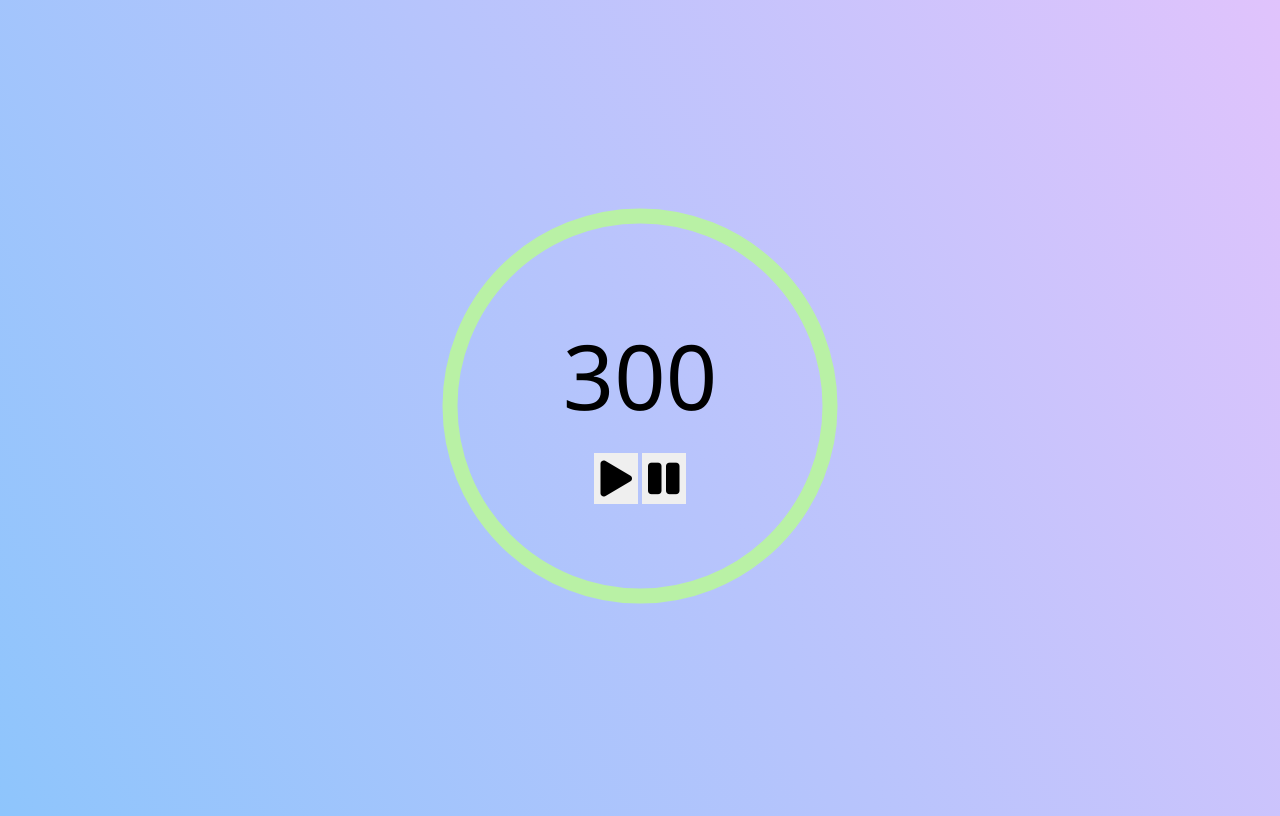
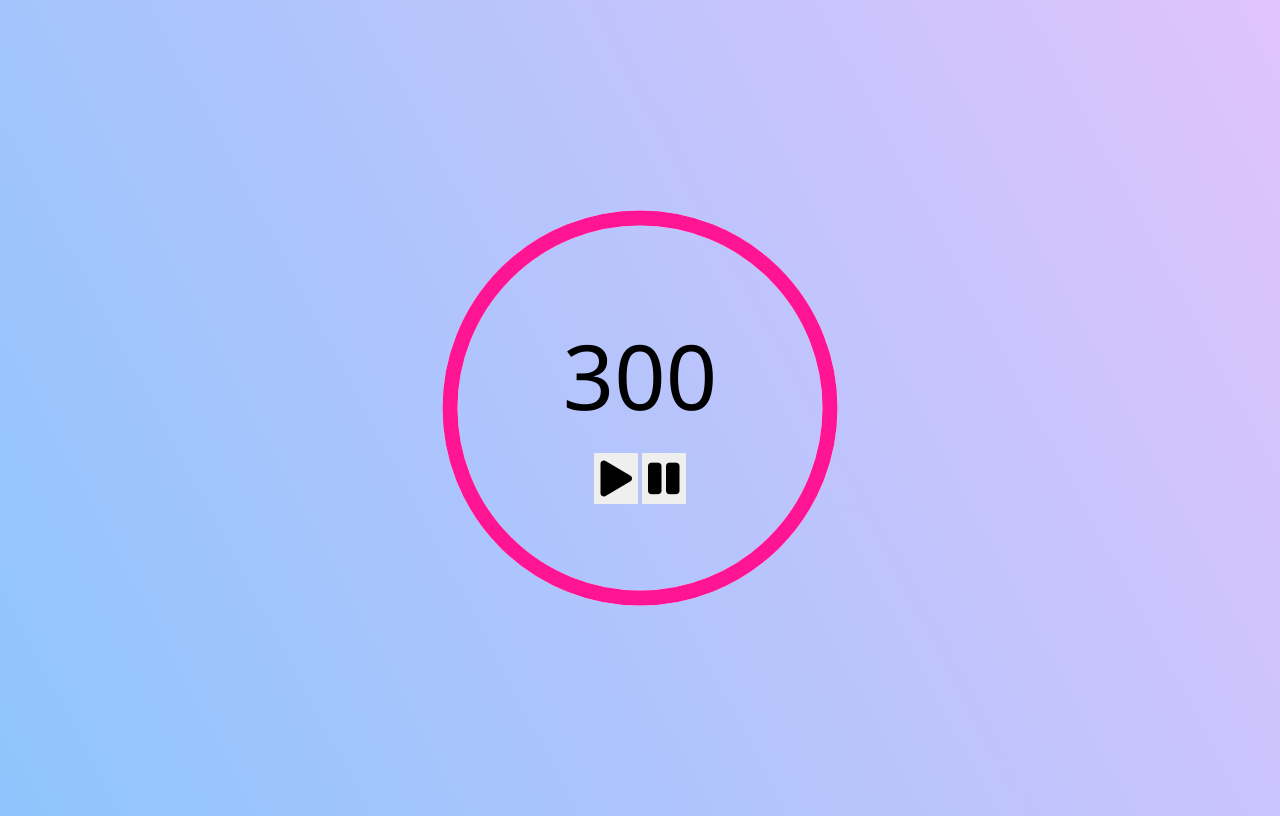
Before and after one commit to mtg84/csjs, a plain HTML site: page section20/timer00/index.html in a window 1280 px wide. Drawn offline with Linux system fonts and the light colour scheme.

Commit message:
Update Timer (double color svg)

```diff
--- a/section20/timer00/index.html
+++ b/section20/timer00/index.html
@@ -19,10 +19,12 @@
       </div>
     </div>
 
+
     <svg class="dial">
+
       <circle
         fill="transparent"
-        stroke="#b9f1a5"
+        stroke="white"
         stroke-width="15"
         r="190"
         cx="0"
@@ -30,6 +32,23 @@
         transform="rotate(-90 100 100)"
       />
     </svg>
+
+    <svg class="moving">
+      <circle
+        fill="transparent"
+        stroke="deeppink"
+        stroke-width="15"
+        r="190"
+        cx="0"
+        cy="200"
+        transform="rotate(-90 100 100)"
+      />
+    </svg>
+
+
+
+
+
   </div>
 
   <audio src="sound/Gentle-wake-alarm-clock.mp3"></audio>
--- a/section20/timer00/index.js
+++ b/section20/timer00/index.js
@@ -2,10 +2,11 @@ const durationInput = document.querySelector('#duration');
 const startButton = document.querySelector('#start');
 const pauseButton = document.querySelector('#pause');
 
-const circle = document.querySelector('circle');
+const circle = document.querySelector('.dial circle');
+const movingCircle = document.querySelector('.moving circle');
 const perimeter = circle.getAttribute('r') * 2 * Math.PI;
 
-circle.setAttribute('stroke-dasharray', perimeter);
+movingCircle.setAttribute('stroke-dasharray', perimeter);
 
 let currentOffset = 0;
 let duration;
@@ -13,20 +14,18 @@ let duration;
 const t1 = new Timer(durationInput, startButton, pauseButton, {
 	onStart(totalDuration) {
         console.log('Timer has Started');
-        circle.setAttribute('fill', 'transparent');
 		duration = totalDuration;
 	},
 
 	onTick(timeRemaining) {
 		console.log('Timer just ticked down');
-		circle.setAttribute('stroke-dashoffset', perimeter * timeRemaining / duration - perimeter);
+		movingCircle.setAttribute('stroke-dashoffset', perimeter * timeRemaining / duration - perimeter);
 
 	},
 
 	onComplete() {
         const audio = document.querySelector('audio');
         audio.play();
-        circle.setAttribute('fill', 'pink');
 	}
 });
 
--- a/section20/timer00/style.css
+++ b/section20/timer00/style.css
@@ -11,9 +11,16 @@ body{
     'Droid Sans', 'Helvetica Neue', Helvetica, Arial, sans-serif;
 }
 
-.dial {
+.dial,
+.moving {
   height: 400px;
   width: 400px;
+  position:absolute;
+  top:50%;
+  left:50%;
+  transform:translate(-50%,-50%);
+  z-index:-10;
+
 }
 
 .timer {
@@ -46,7 +53,7 @@ body{
 }
 
 .controls {
-  position: absolute;
+  position: relative;
   top: 0;
   left: 0;
   right: 0;
@@ -55,4 +62,5 @@ body{
   justify-content: center;
   align-items: center;
   flex-direction: column;
+  color:deeppink
 }
--- a/section20/timer00/timer.js
+++ b/section20/timer00/timer.js
@@ -29,6 +29,7 @@ class Timer {
 
     //without bind
 	start = () => {
+        console.log('eeeeeeeeee')
        if(this.durationInput.value==="0")return;
         if(this.onStart){
             this.onStart(this.timeRemaining);
```
